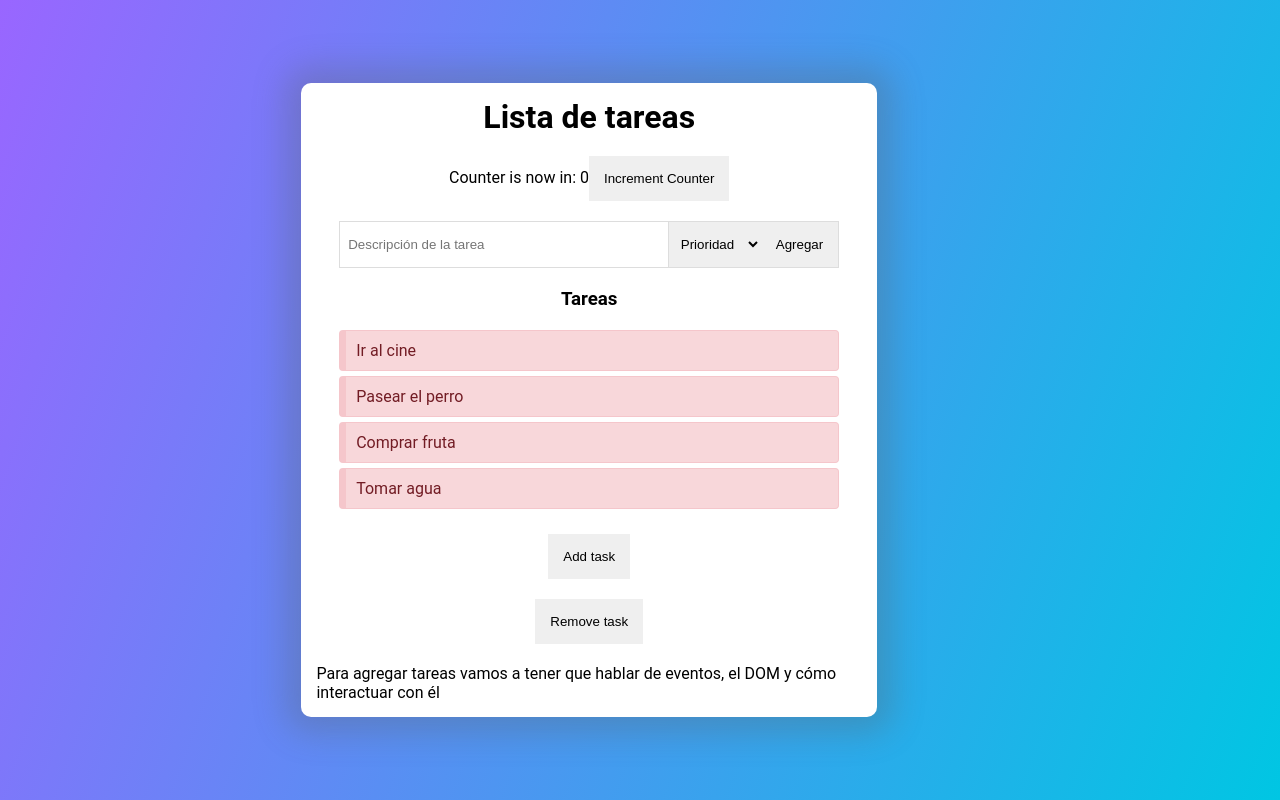
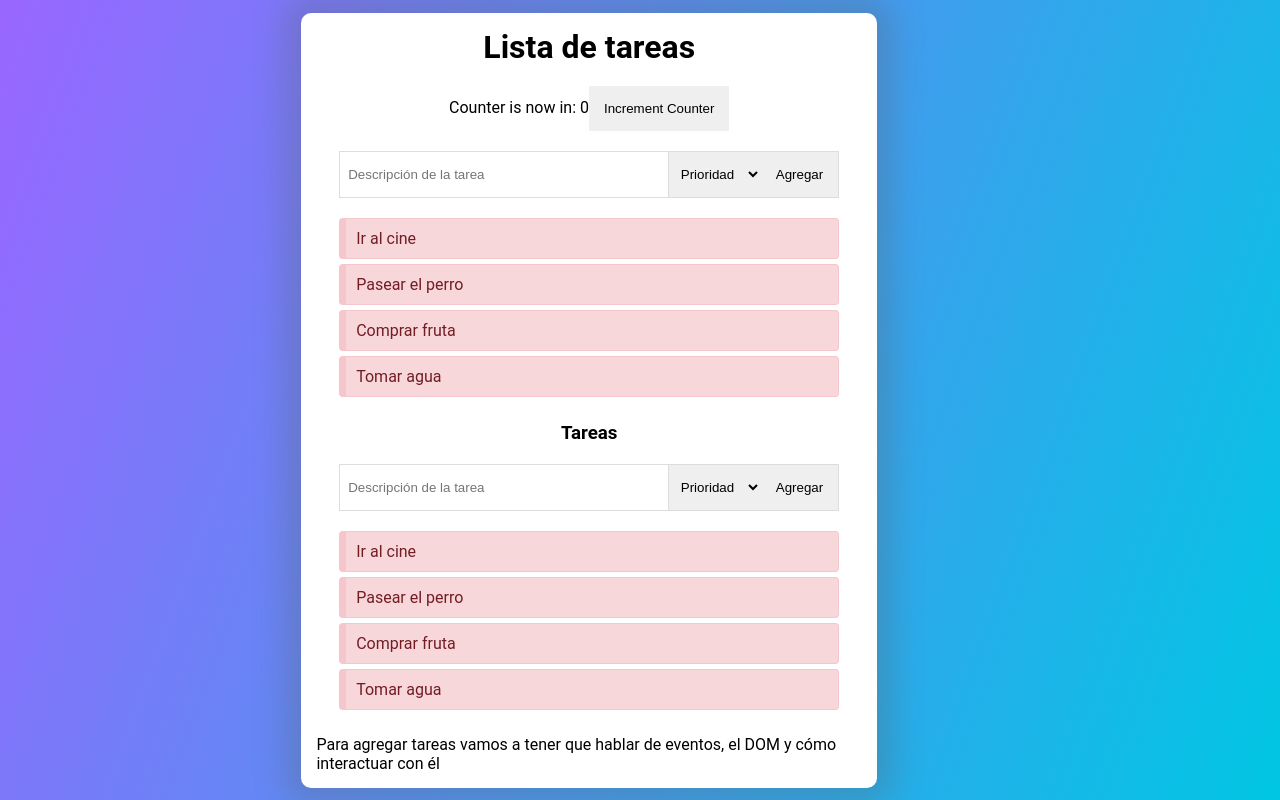
Before and after one commit to SantiRodNu/todo-list-react, a React (Create React App) app in the folder todo-list/: page / in a window 1280 px wide. Built offline with nearby package versions, Linux system fonts and the light colour scheme.

Commit message:
Agregando tarea desde el input del formulario

```diff
--- a/todo-list/src/App.js
+++ b/todo-list/src/App.js
@@ -1,7 +1,7 @@
 import "./App.css";
-import ListaTareas from "./ListaTareas";
 import FormListaTarea from "./FormListaTarea";
 import Counter from "./Components/Counter";
+import Buscador from "./Ejercicios/Buscador";
 
 function App() {
   return (
@@ -11,7 +11,7 @@ function App() {
         <Counter titulo="Hola. Soy un counter :D" subtitulo="Subtitulo" />
         <FormListaTarea />
         <h3>Tareas</h3>
-        <ListaTareas />
+        <FormListaTarea />
         <p>
           Para agregar tareas vamos a tener que hablar de eventos, el DOM y cómo
           interactuar con él
--- a/todo-list/src/FormListaTarea.jsx
+++ b/todo-list/src/FormListaTarea.jsx
@@ -1,11 +1,41 @@
+import { useState } from "react";
+import ListaTareas from "./ListaTareas";
+const tareasIniciales = [
+  { id: 1, titulo: "Ir al cine" },
+  { id: 2, titulo: "Pasear el perro" },
+  { id: 3, titulo: "Comprar fruta" },
+  { id: 4, titulo: "Tomar agua" },
+];
+
 const FormListaTarea = () => {
+  const [tareas, setTareas] = useState(tareasIniciales);
+  const [nuevaTarea, setNuevaTarea] = useState({
+    id: Math.floor(Math.random() * 100),
+    titulo: "",
+  });
+
+  const obtenerValorInput = (e) => {
+    setNuevaTarea({ ...nuevaTarea, titulo: e.target.value });
+  };
+
+  const addTask = () => {
+    const newTasks = [...tareas, nuevaTarea];
+
+    setTareas(newTasks);
+
+    setNuevaTarea({ id: "", titulo: "" });
+  };
+
   return (
-    <form>
+    <>
+      <form action="javascript:void(0)">
         <input
           id="tarea"
           type="text"
           name="tarea"
+          value={nuevaTarea.titulo}
           placeholder="Descripción de la tarea"
+          onChange={obtenerValorInput}
         />
         <select name="prioridad" id="prioridad">
           <option value="" disabled selected>
@@ -15,8 +45,12 @@ const FormListaTarea = () => {
           <option value="prioridad-media">media</option>
           <option value="prioridad-alta">alta</option>
         </select>
-      <button id="agregar">Agregar</button>
+        <button onClick={addTask} id="agregar">
+          Agregar
+        </button>
       </form>
+      <ListaTareas tareas={tareas} />
+    </>
   );
 };
 
--- a/todo-list/src/ListaTareas.jsx
+++ b/todo-list/src/ListaTareas.jsx
@@ -1,30 +1,7 @@
 import Tarea from "./Tarea";
-import { useState } from "react";
-const tareasIniciales = [
-  { id: 1, titulo: "Ir al cine" },
-  { id: 2, titulo: "Pasear el perro" },
-  { id: 3, titulo: "Comprar fruta" },
-  { id: 4, titulo: "Tomar agua" },
-];
 
-const ListaTareas = () => {
-  const [tareas, setTareas] = useState(tareasIniciales);
-
-  const addTask = () => {
-    const newTask = {
-      id: Math.floor(Math.random() * 100),
-      titulo: "Nueva Tarea",
-    };
-
-    const newTasks = [...tareas, newTask];
-
-    // for (let index = 0; index < tareas.length; index++) {
-    //   newTasks.push(tareas[index]);
-    // }
-
-    // newTasks.push(newTask);
-    setTareas(newTasks);
-  };
+const ListaTareas = (props) => {
+  const { tareas } = props;
 
   return (
     <>
@@ -33,8 +10,6 @@ const ListaTareas = () => {
           return <Tarea titulo={tarea.titulo} />;
         })}
       </ul>
-      <button onClick={addTask}>Add task</button>
-      <button>Remove task</button>
     </>
   );
 };
```
Lines whose indentation alone changed are shown as unchanged.
